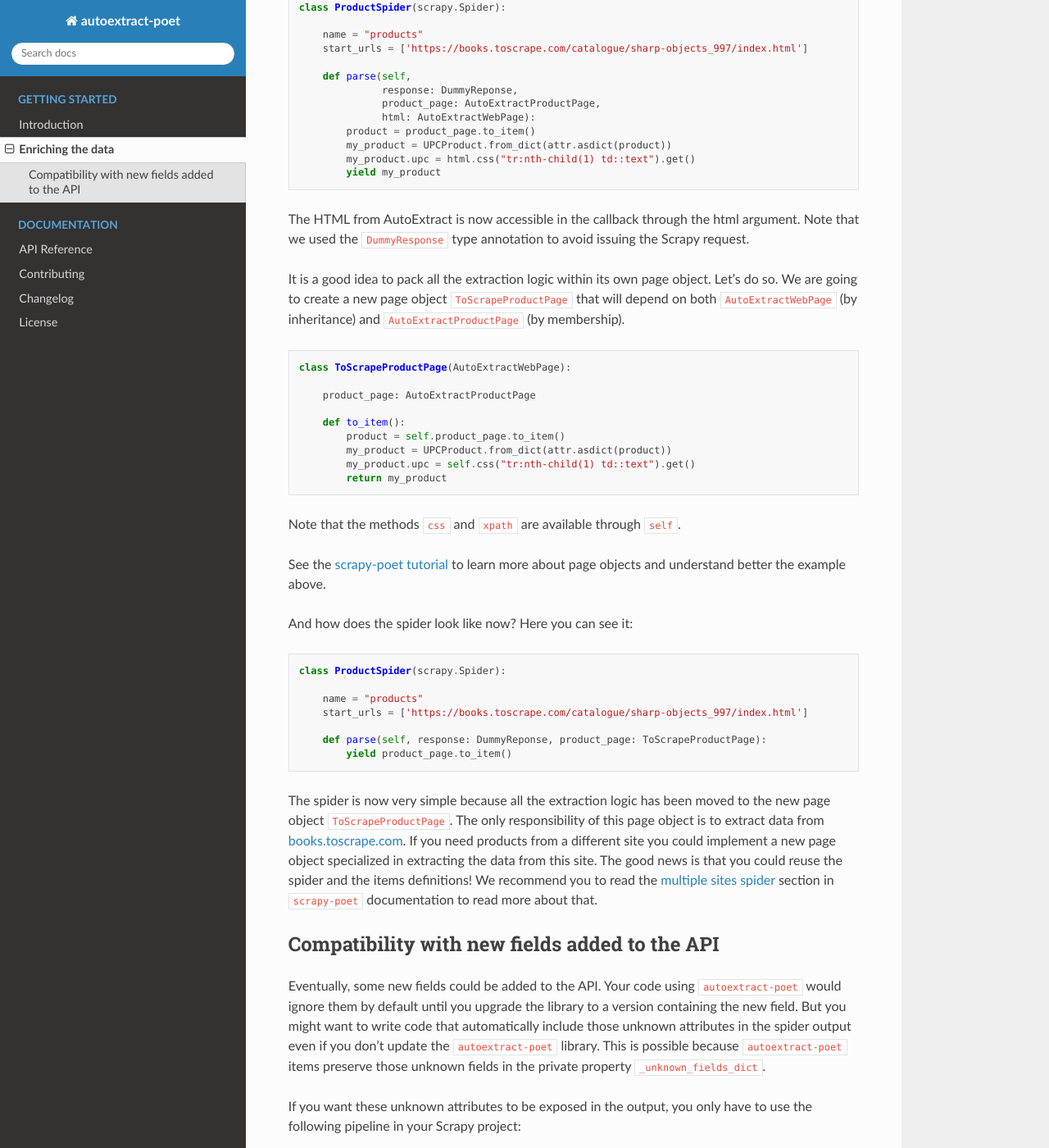
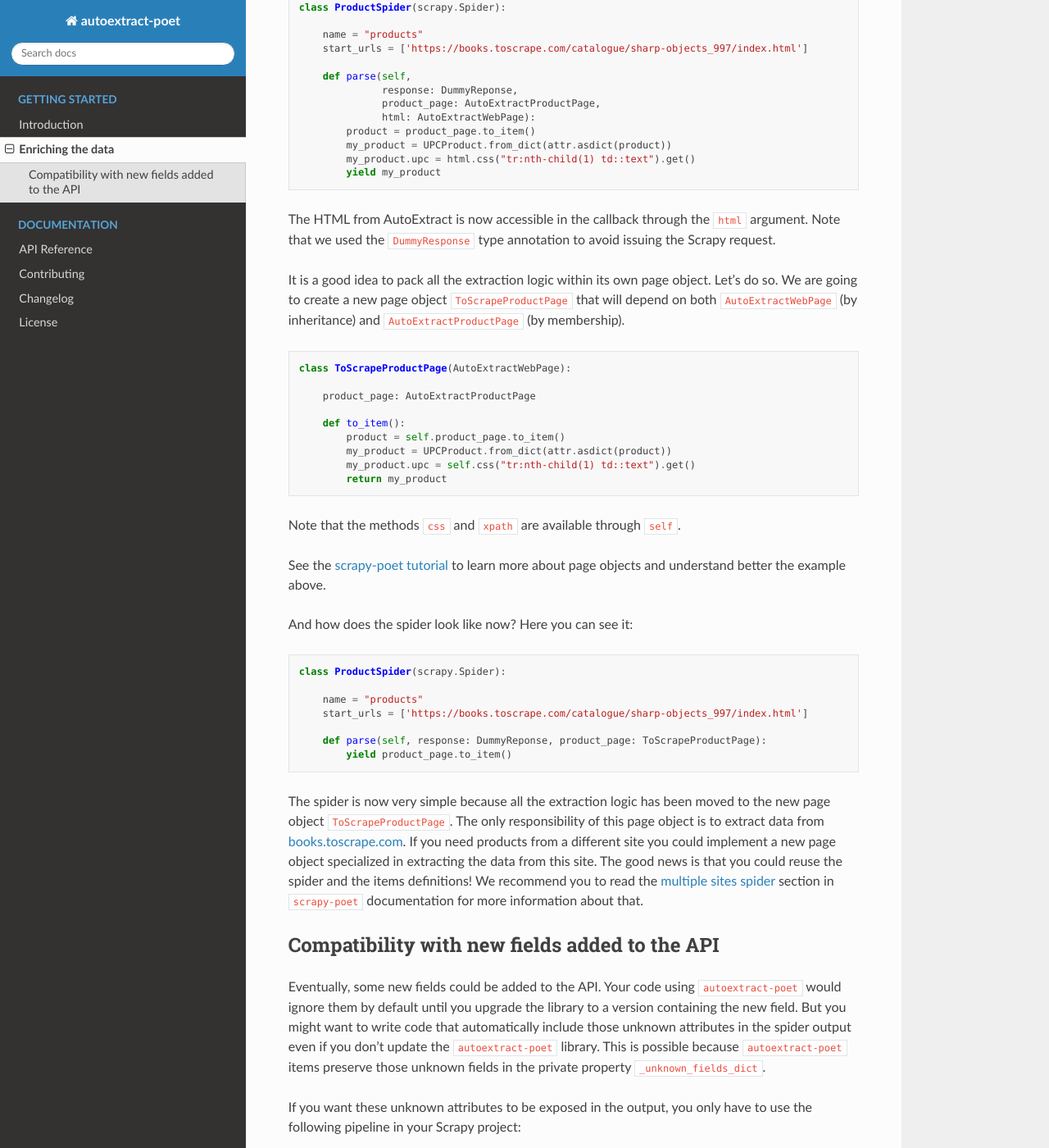
Before and after one commit to scrapinghub/autoextract-poet, a Sphinx documentation site: the page built from docs/enrich.rst, in a window 1280 px wide and 1400 px high, scrolled down 1484 px. Shown: the whole window at 82% size. Built offline with Sphinx 7.4.7 and the Read the Docs theme 2.0.0, drawn with Linux system fonts in a browser that asks for light colours.

Commit message:
More doc fixes

```diff
--- a/docs/enrich.rst
+++ b/docs/enrich.rst
@@ -92,7 +92,7 @@ instead of the Scrapy response:
             my_product.upc = html.css("tr:nth-child(1) td::text").get()
             yield my_product
 
-The HTML from AutoExtract is now accessible in the callback through the html
+The HTML from AutoExtract is now accessible in the callback through the ``html``
 argument. Note that we used the ``DummyResponse`` type annotation
 to avoid issuing the Scrapy request.
 
@@ -141,7 +141,7 @@ The good news is that you could reuse the spider and the items
 definitions!
 We recommend you to read the
 `multiple sites spider <https://scrapy-poet.readthedocs.io/en/stable/intro/tutorial.html#single-spider-multiple-sites>`_
-section in ``scrapy-poet`` documentation to read more about that.
+section in ``scrapy-poet`` documentation for more information about that.
 
 
 Compatibility with new fields added to the API
```
